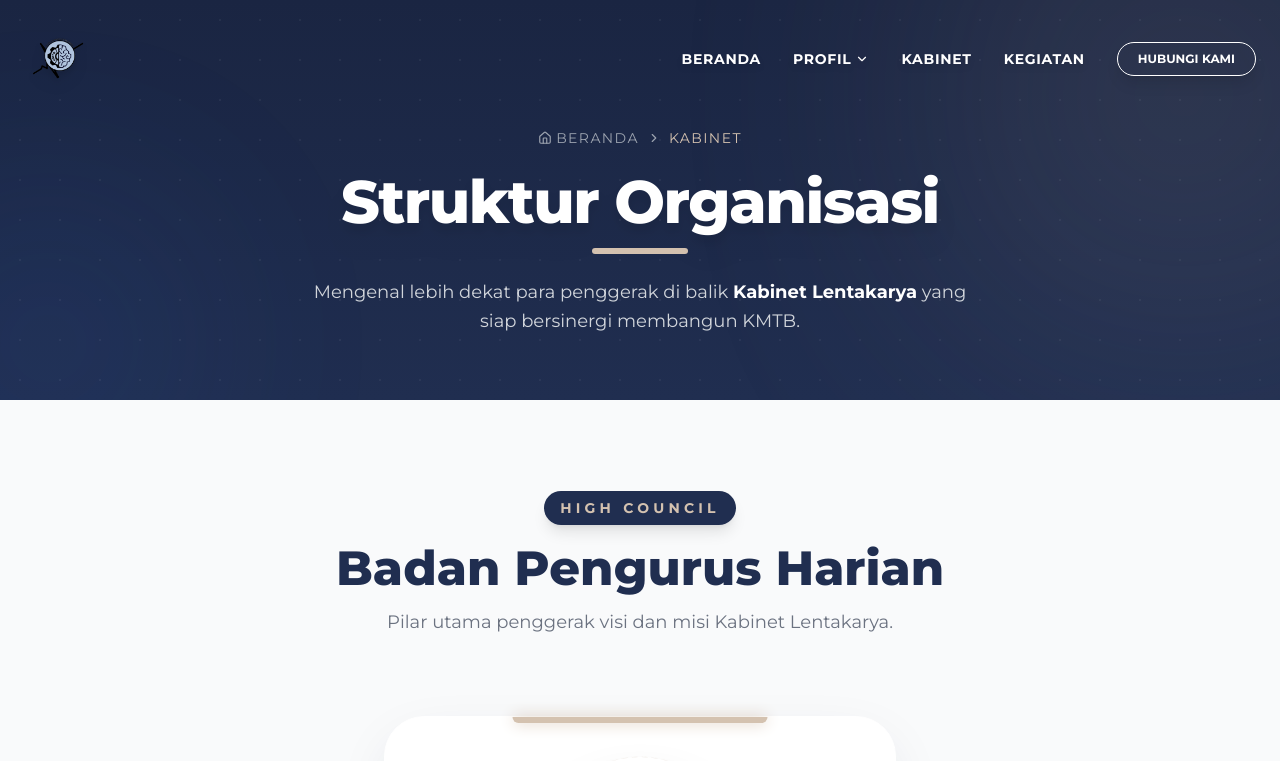
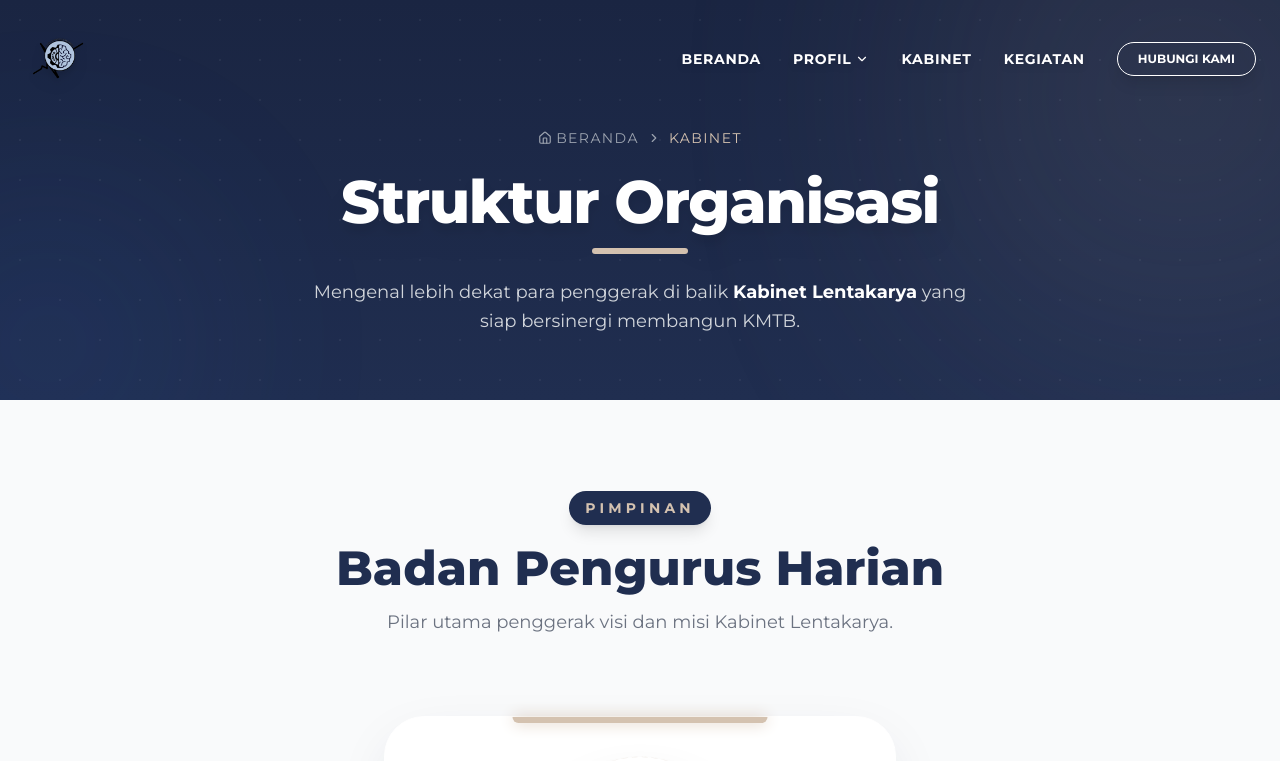
Before and after one commit to zaidanah/website-kmtb, a Next.js app: page /cabinet in a window 1280 px wide. Shown: the top 761 px of the page. Built offline with nearby package versions, Linux system fonts and the light colour scheme.

Commit message:
ada deh2

```diff
--- a/src/app/cabinet/page.tsx
+++ b/src/app/cabinet/page.tsx
@@ -89,7 +89,7 @@ export default function CabinetPage() {
       <section className="py-24 container mx-auto px-6">
         <div className="text-center mb-20">
           <span className="text-[#D4C2B0] font-bold tracking-[0.3em] text-sm uppercase bg-[#202E50] px-4 py-2 rounded-full shadow-lg">
-            High Council
+            PIMPINAN
           </span>
           <h2 className="text-4xl md:text-5xl font-extrabold text-[#202E50] mt-6">
             Badan Pengurus Harian
```
